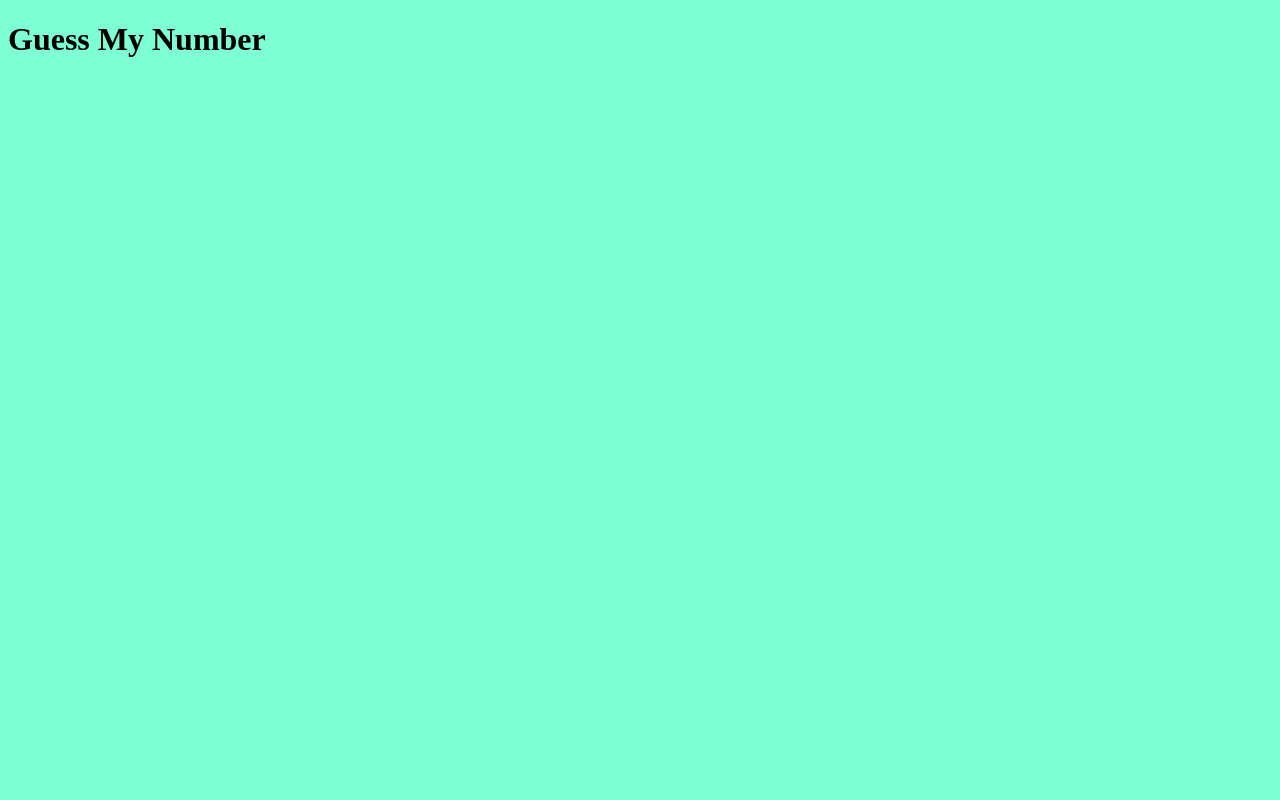
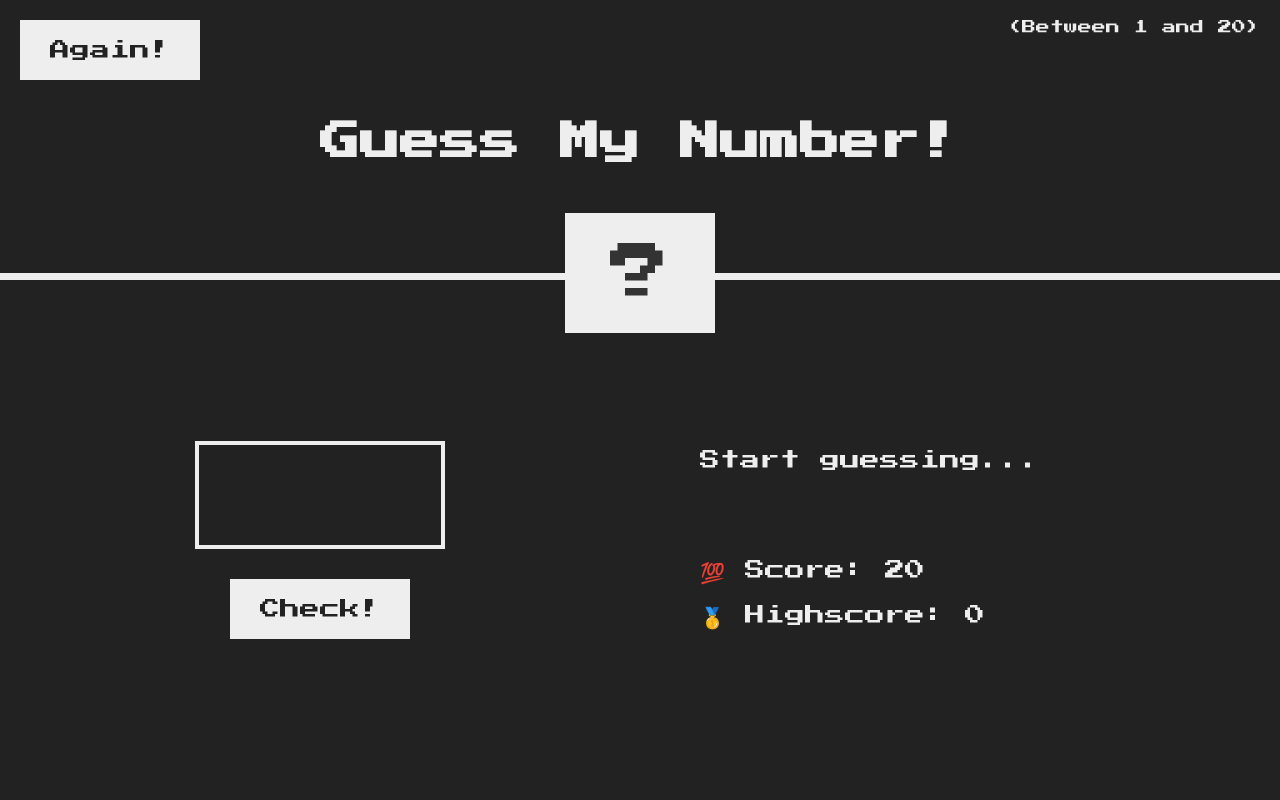
Before and after one commit to xaviguasch/guess-my-number-js-miniapp-prac, a plain HTML site: page index.html in a window 1280 px wide. Drawn offline with Linux system fonts and the light colour scheme.

Commit message:
added html and css

```diff
--- a/index.html
+++ b/index.html
@@ -7,8 +7,23 @@
     <title>Guess My Number</title>
   </head>
   <body>
-    <h1>Guess My Number</h1>
-
+    <header>
+      <h1>Guess My Number!</h1>
+      <p class="between">(Between 1 and 20)</p>
+      <button class="btn again">Again!</button>
+      <div class="number">?</div>
+    </header>
+    <main>
+      <section class="left">
+        <input type="number" class="guess" />
+        <button class="btn check">Check!</button>
+      </section>
+      <section class="right">
+        <p class="message">Start guessing...</p>
+        <p class="label-score">💯 Score: <span class="score">20</span></p>
+        <p class="label-highscore">🥇 Highscore: <span class="highscore">0</span></p>
+      </section>
+    </main>
     <script src="./index.js"></script>
   </body>
 </html>
--- a/index.js
+++ b/index.js
@@ -1 +1 @@
-console.log('guess my number!!!')
+'use strict'
--- a/style.css
+++ b/style.css
@@ -1,3 +1,119 @@
+@import url('https://fonts.googleapis.com/css?family=Press+Start+2P&display=swap');
+
+* {
+  margin: 0;
+  padding: 0;
+  box-sizing: inherit;
+}
+
+html {
+  font-size: 62.5%;
+  box-sizing: border-box;
+}
+
 body {
-  background-color: aquamarine;
+  font-family: 'Press Start 2P', sans-serif;
+  color: #eee;
+  background-color: #222;
+  /* background-color: #60b347; */
 }
+
+/* LAYOUT */
+header {
+  position: relative;
+  height: 35vh;
+  border-bottom: 7px solid #eee;
+}
+
+main {
+  height: 65vh;
+  color: #eee;
+  display: flex;
+  align-items: center;
+  justify-content: space-around;
+}
+
+.left {
+  width: 52rem;
+  display: flex;
+  flex-direction: column;
+  align-items: center;
+}
+
+.right {
+  width: 52rem;
+  font-size: 2rem;
+}
+
+/* ELEMENTS STYLE */
+h1 {
+  font-size: 4rem;
+  text-align: center;
+  position: absolute;
+  width: 100%;
+  top: 52%;
+  left: 50%;
+  transform: translate(-50%, -50%);
+}
+
+.number {
+  background: #eee;
+  color: #333;
+  font-size: 6rem;
+  width: 15rem;
+  padding: 3rem 0rem;
+  text-align: center;
+  position: absolute;
+  bottom: 0;
+  left: 50%;
+  transform: translate(-50%, 50%);
+}
+
+.between {
+  font-size: 1.4rem;
+  position: absolute;
+  top: 2rem;
+  right: 2rem;
+}
+
+.again {
+  position: absolute;
+  top: 2rem;
+  left: 2rem;
+}
+
+.guess {
+  background: none;
+  border: 4px solid #eee;
+  font-family: inherit;
+  color: inherit;
+  font-size: 5rem;
+  padding: 2.5rem;
+  width: 25rem;
+  text-align: center;
+  display: block;
+  margin-bottom: 3rem;
+}
+
+.btn {
+  border: none;
+  background-color: #eee;
+  color: #222;
+  font-size: 2rem;
+  font-family: inherit;
+  padding: 2rem 3rem;
+  cursor: pointer;
+}
+
+.btn:hover {
+  background-color: #ccc;
+}
+
+.message {
+  margin-bottom: 8rem;
+  height: 3rem;
+}
+
+.label-score {
+  margin-bottom: 2rem;
+}
```
